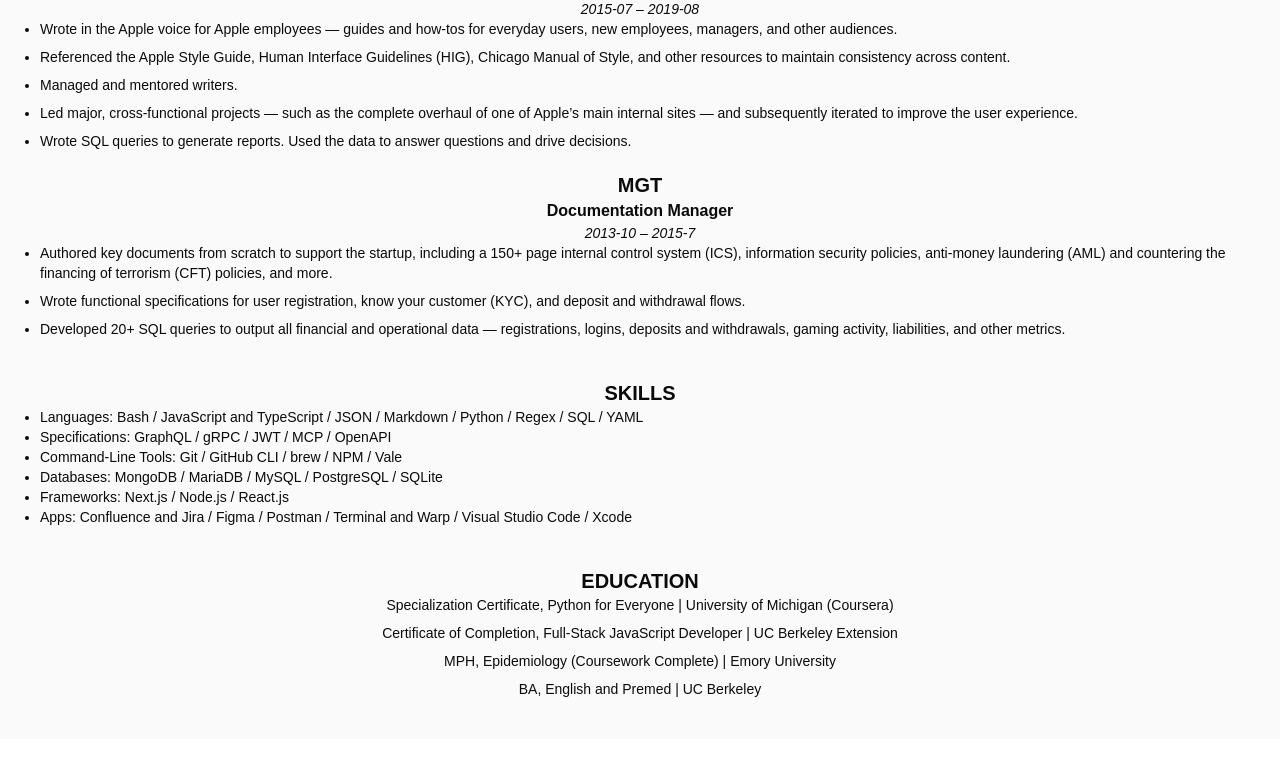
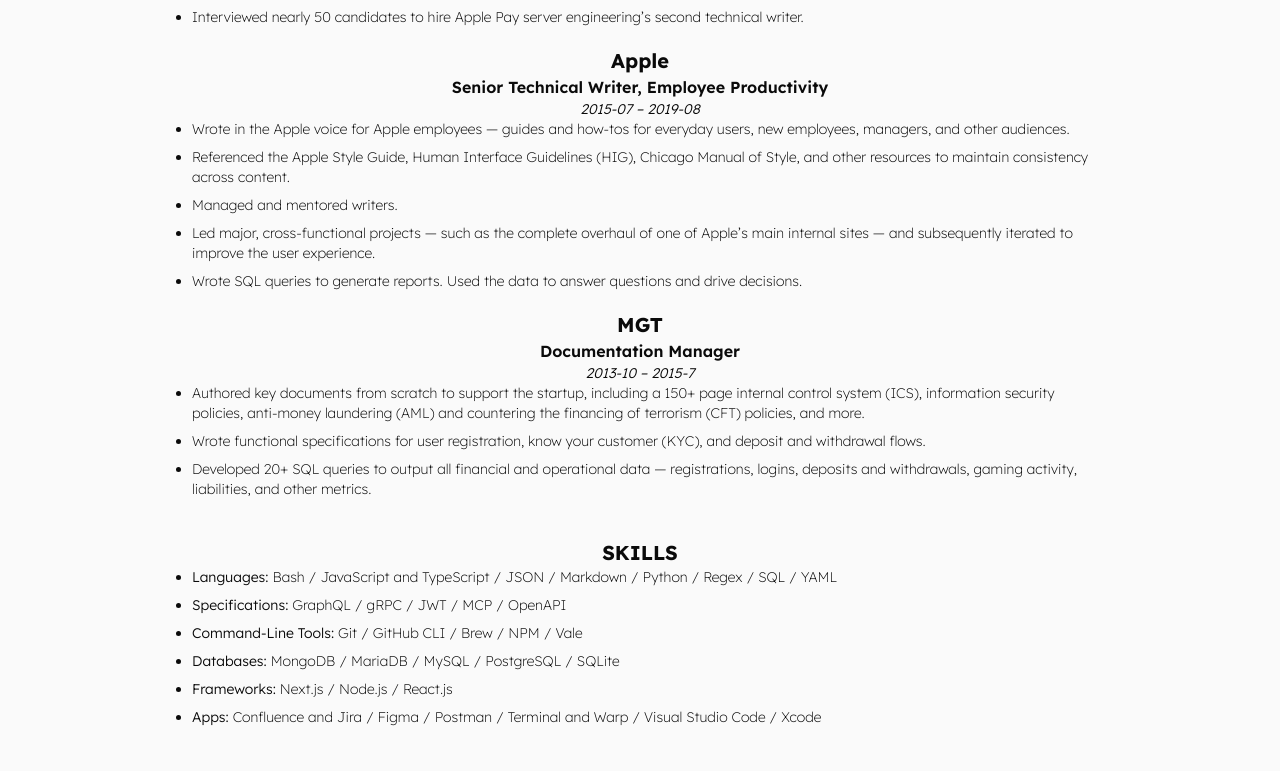
Before and after one commit to christianareas/resume, a Next.js app: page / in a window 1280 px wide. Shown: the part 949-1720 px from the top of the page. Before the commit the page ends 1688 px from the top, so only its background shows below. Built offline with nearby package versions, Linux system fonts and the light colour scheme.

Commit message:
Added custom fonts.

```diff
--- a/src/app/globals.css
+++ b/src/app/globals.css
@@ -1,8 +1,8 @@
 @import "tailwindcss";
 
 @theme {
-	--color-background: var(--background);
-	--color-foreground: var(--foreground);
+	--font-lexend: "Lexend", sans-serif;
+	--font-lexend-zetta: "Lexend Zetta", sans-serif;
 }
 
 /*
@@ -23,20 +23,18 @@
 	}
 }
 
-:root {
-	--background: #ffffff;
-	--foreground: #171717;
-}
+@layer base {
+	@font-face {
+		font-family: "Lexend";
+		src: url("/fonts/lexend-variable.ttf") format("truetype");
+		font-weight: 100 900;
+		font-style: normal;
+	}
 
-@media (prefers-color-scheme: dark) {
-	:root {
-		--background: #0a0a0a;
-		--foreground: #ededed;
+	@font-face {
+		font-family: "Lexend Zetta";
+		src: url("/fonts/lexend-zetta-variable.ttf") format("truetype");
+		font-weight: 100 900;
+		font-style: normal;
 	}
 }
-
-body {
-	color: var(--foreground);
-	background: var(--background);
-	font-family: Arial, Helvetica, sans-serif;
-}
--- a/src/components/Resume.tsx
+++ b/src/components/Resume.tsx
@@ -8,7 +8,7 @@
 export default function Resume() {
 	// Render.
 	return (
-		<main className="space-y-10 bg-neutral-50 p-10 text-neutral-950 dark:bg-neutral-950 dark:text-neutral-50">
+		<main className="space-y-10 bg-neutral-50 p-10 font-lexend text-neutral-950 dark:bg-neutral-950 dark:text-neutral-50">
 			<Candidate />
 			<Experience />
 			<SkillSets />
--- a/src/components/Resume/Candidate.tsx
+++ b/src/components/Resume/Candidate.tsx
@@ -17,7 +17,7 @@
 					First and last name
 					*******************
 				*/}
-				<h1 className="font-medium text-5xl uppercase">
+				<h1 className="font-lexend-zetta font-medium text-5xl uppercase">
 					{candidate?.firstName} {candidate?.lastName}
 				</h1>
 
--- a/src/components/Resume/Education.tsx
+++ b/src/components/Resume/Education.tsx
@@ -8,13 +8,13 @@
 
 	// Render.
 	return (
-		<section className="text-center">
+		<section className="mx-auto flex max-w-4xl flex-col justify-center text-center">
 			<h3 className="font-bold text-xl uppercase">Education</h3>
 
 			<section className="space-y-2 text-sm">
 				{education?.map((credential) => (
-					<ul key={credential.credentialId}>
-						<li className="font-thin text-sm">
+					<ul className="list-disc text-left" key={credential.credentialId}>
+						<li className="font-extralight text-sm">
 							{credential.credential} | {credential.institution}
 						</li>
 					</ul>
--- a/src/components/Resume/Experience.tsx
+++ b/src/components/Resume/Experience.tsx
@@ -10,7 +10,7 @@
 
 	// Render.
 	return (
-		<section className="text-center">
+		<section className="mx-auto flex max-w-4xl flex-col justify-center text-center">
 			<h3 className="font-bold text-xl uppercase">Experience</h3>
 
 			<section className="space-y-5">
@@ -42,7 +42,7 @@
 								Dates
 								*****
 							*/}
-							<h6 className="font-medium text-sm italic">
+							<h6 className="font-light text-sm italic">
 								{role.startDate} – {role.endDate || "Present"}
 							</h6>
 
@@ -52,7 +52,7 @@
 								***************
 							*/}
 							{accomplishments.length > 0 && (
-								<ul className="list-disc space-y-2 text-left font-thin text-sm">
+								<ul className="list-disc space-y-2 text-left font-extralight text-sm">
 									{accomplishments.map((ac) => (
 										<li key={ac.accomplishmentId}>{ac.accomplishment}</li>
 									))}
--- a/src/components/Resume/SkillSets.tsx
+++ b/src/components/Resume/SkillSets.tsx
@@ -24,18 +24,18 @@
 
 	// Render.
 	return (
-		<section className="text-center">
+		<section className="mx-auto flex max-w-4xl flex-col justify-center text-center">
 			<h3 className="font-bold text-xl uppercase">Skills</h3>
 
-			<section className="space-y-2 text-sm">
-				<ul className="list-disc text-left">
+			<section className="text-sm">
+				<ul className="list-disc space-y-2 text-left">
 					{skillSets.map(({ skillSetId, skillSetType, skills }) => (
 						<li key={skillSetId}>
-							<span className="font-normal">
+							<span className="font-light">
 								{skillSetLabels[skillSetType] ?? skillSetType}
 								{": "}
 							</span>
-							<span className="font-thin text-sm">
+							<span className="font-extralight text-sm">
 								{skills.map((skill) => skill.skill).join(" / ")}
 							</span>
 						</li>
--- a/src/data/resume.ts
+++ b/src/data/resume.ts
@@ -422,7 +422,7 @@
 				{
 					candidateId: "d5a5e5dc-f2dd-4f5a-8745-0e835d9f26a5",
 					skillId: "fa98f117-d48d-4dee-b029-a1862e2ad83d",
-					skill: "brew",
+					skill: "Brew",
 					sortOrder: 2,
 				},
 				{
```
Also changed, not shown: public/fonts/lexend-variable.ttf (added), public/fonts/lexend-zetta-variable.ttf (added).
